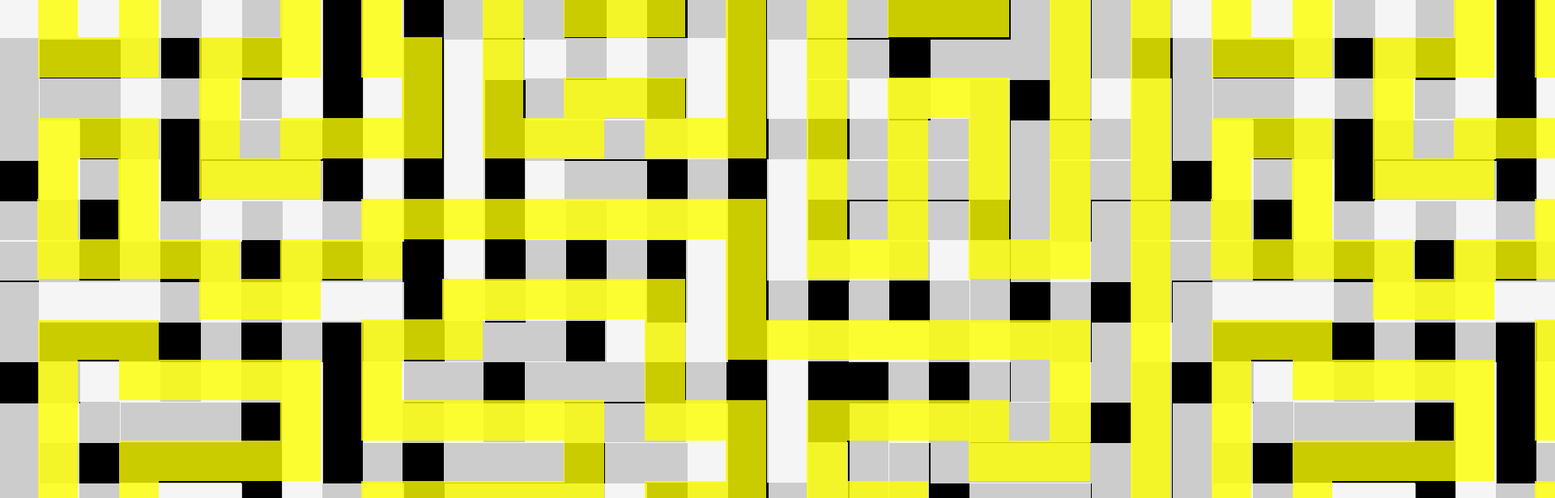
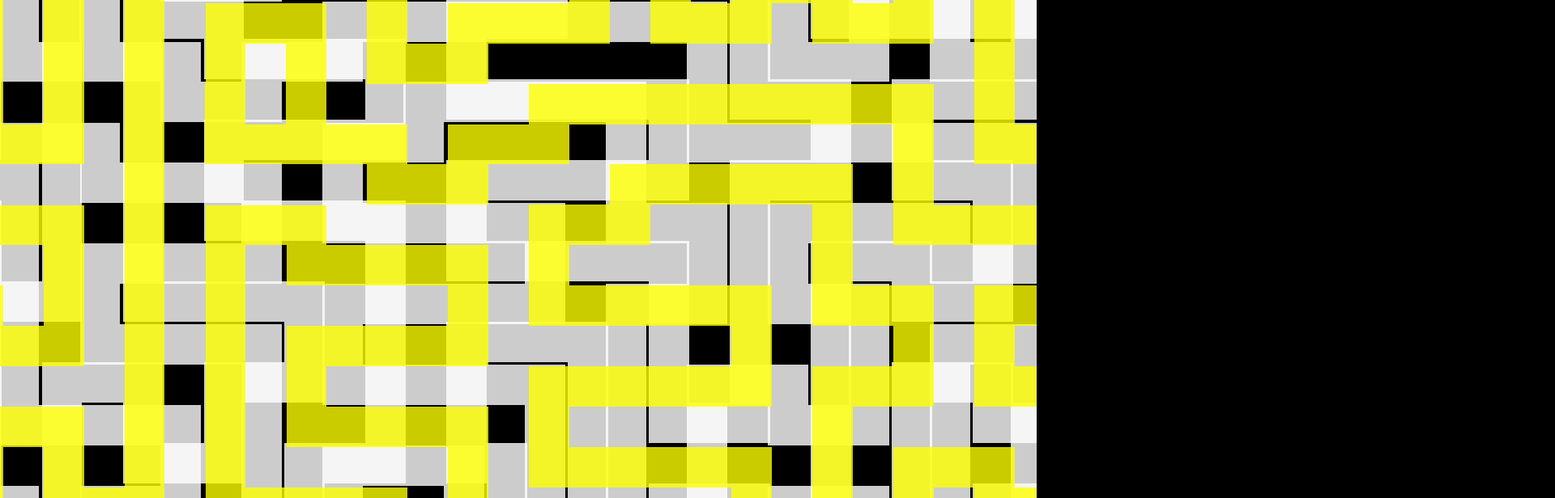
Before and after one commit to 1boeman/noise, a plain HTML site: page index.html in a window 1280 px wide. Shown: the top 616 px of the page at 81% size, 1920 px wide, since content can reach past the window. Drawn offline with nearby package versions, Linux system fonts and the light colour scheme.

Commit message:
chnged animated properties for performance

```diff
--- a/css/style.css
+++ b/css/style.css
@@ -5,8 +5,8 @@ body{
 }
 
 .layer{
-width:1000%;
-height:99999px;
+width:100%;
+height:999px;
 position:absolute;
 top:0px;
 left:0px;
--- a/js/main.js
+++ b/js/main.js
@@ -11,20 +11,20 @@ $(function(){
   var mv2 = 1;
   var mv3 = 1;
   var draw = function(){
-    mv1 -= 1;
+    mv1 += 1;
     mv2 -= 2;
-    mv3 -= 3;
+    mv3 += 3;
 
-    $layer1.css('left',mv1+'px');
-    $layer1.css('top',mv1+'px');
+    $layer1.css('background-position-x',mv1+'px');
+    $layer1.css('background-position-y',mv2+'px');
 
-    $layer2.css('left',mv2+'px');
-    $layer2.css('top',mv2+'px');
+    $layer2.css( 'background-position-x' ,mv2+'px');
+    $layer2.css( 'background-position-y',mv1+'px');
 
-    $layer3.css('left',mv3+'px');
-    $layer3.css('top',mv3+'px');
+    $layer3.css( 'background-position-x' ,mv3+'px');
+    $layer3.css( 'background-position-y',mv3+'px');
 
-    setTimeout(draw,10);
+    setTimeout(draw,100);
   };
   draw();
 });
```
